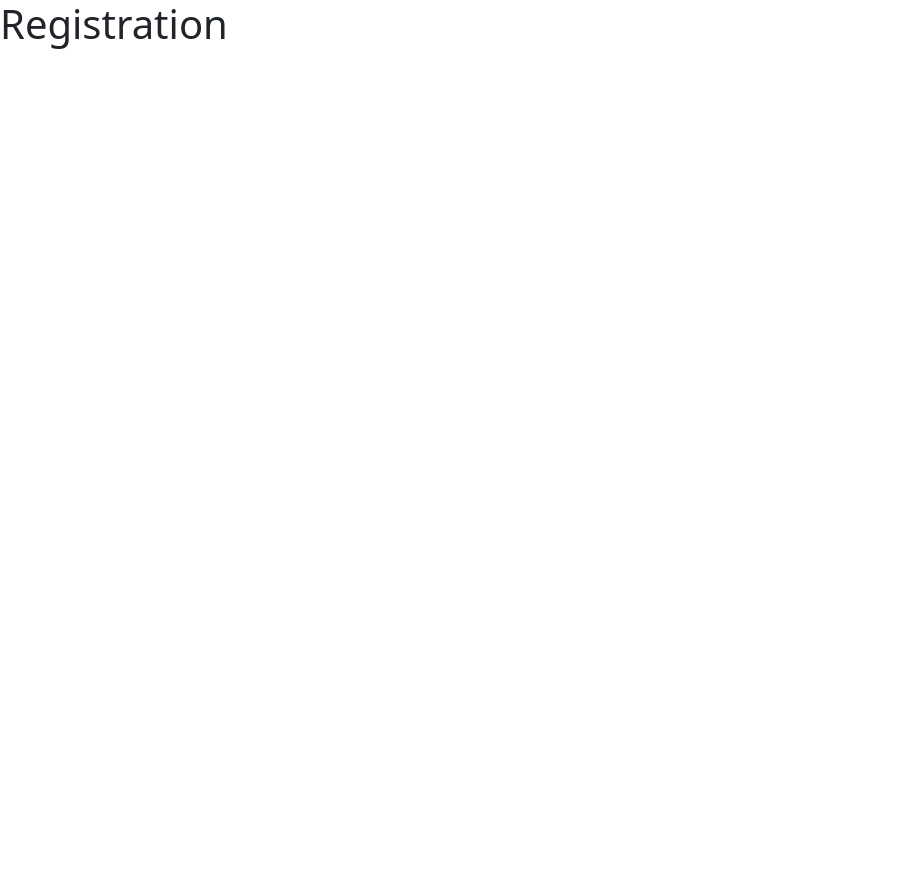
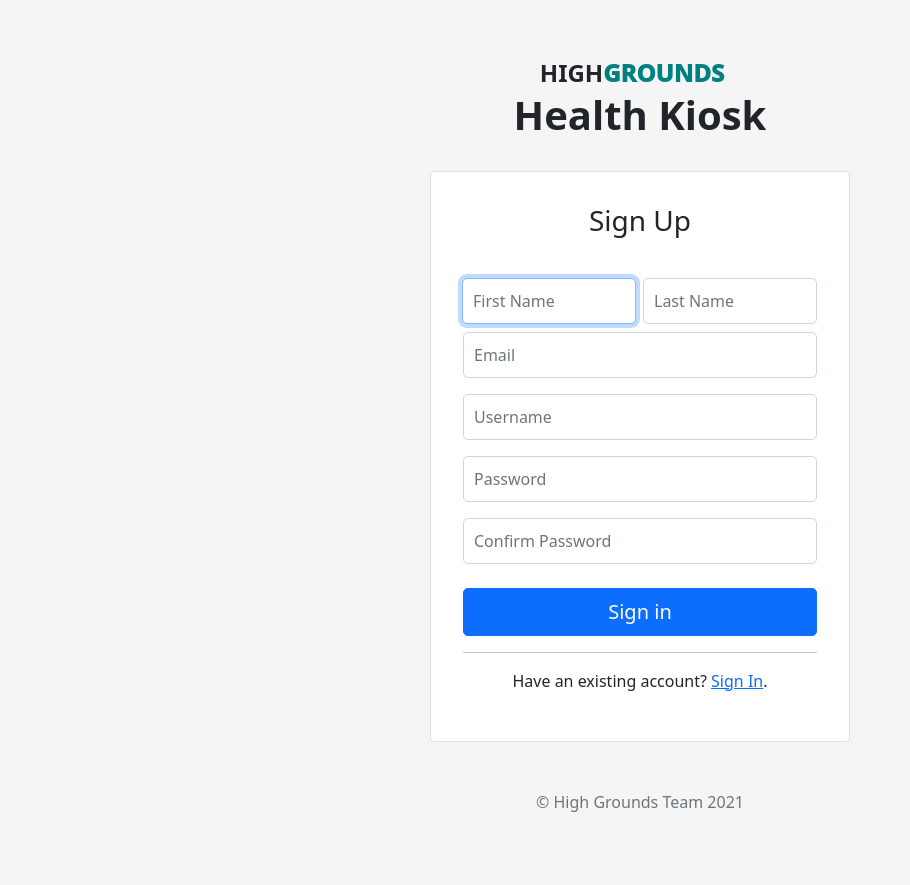
Before and after one commit to paucabral/devops-midterm-webapp, a Flask app: page /register in a window 1280 px wide. Before the commit the part shown is almost empty. Shown: the whole page, without its empty margins (0-910 px from the left). Before the commit the page ends 49 px from the top, so only its background shows below. Run offline with Flask 2, Linux system fonts and the light colour scheme; some libraries are stand-ins or nearby versions.

Commit message:
Added registration page.

```diff
--- a/static/css/style.css
+++ b/static/css/style.css
@@ -270,6 +270,15 @@ ol {
   padding: 15px;
   margin: 0 auto;
 }
+
+.form-signin input {
+  border-radius: 5px;
+}
+
+.form-signin .input-group input {
+  border-radius: 5px;
+}
+
 .form-signin .checkbox {
   font-weight: 400;
 }
@@ -282,16 +291,6 @@ ol {
 }
 .form-signin .form-control:focus {
   z-index: 2;
-}
-.form-signin input[type="email"] {
-  margin-bottom: -1px;
-  border-bottom-right-radius: 0;
-  border-bottom-left-radius: 0;
-}
-.form-signin input[type="password"] {
-  margin-bottom: 10px;
-  border-top-left-radius: 0;
-  border-top-right-radius: 0;
 }
 
 @media screen and (max-width: 450px) {
--- a/templates/registration.html
+++ b/templates/registration.html
@@ -4,7 +4,7 @@
 <head>
   <meta charset='utf-8' />
   <meta name='viewport' content='width=device-width, initial-scale=1' />
-  <title>High Grounds Health Kiosk</title>
+  <title>Sign Up</title>
   <!-- Font Awesome -->
   <link rel="stylesheet" href="https://pro.fontawesome.com/releases/v5.10.0/css/all.css"
     integrity="sha384-AYmEC3Yw5cVb3ZcuHtOA93w35dYTsvhLPVnYs9eStHfGJvOvKxVfELGroGkvsg+p" crossorigin="anonymous" />
@@ -30,7 +30,56 @@
 </head>
 
 <body>
-  <h1>Registration</h1>
+  <div class="sign-in-body container-fluid">
+    <form class="form-signin" method="POST">
+      <span style="font-size: x-large; font-weight: bold;" class="navbar-brand" href="#">HIGH<span class="brand"
+          style="color: teal;">GROUNDS</span></span>
+      <h1 style="font-weight: bold;">Health Kiosk</h1>
+      <br>
+      <div class="card card-signin">
+        <h1 class="h3 mb-3 font-weight-normal">Sign Up</h1>
+        <br>
+
+        {% if message %}
+        <div class="login-message-danger mb-3 p-2 card border-danger">
+          {{ message }}
+        </div>
+        {% endif %}
+
+        <div class="input-group">
+          <label for="inputFirstName" class="sr-only">First Name</label>
+          <input name="first_name" type="text" id="inputFirstName" class="form-control form-control" placeholder="First Name" required
+            autofocus style="border-radius: 5px; margin-right: 0.5em;">
+          <label for="inputLastName" class="sr-only">Last Name</label>
+          <input name="last_name" type="text" id="inputLastName" class="form-control form-control " placeholder="Last Name" required
+              autofocus style="border-radius: 5px;">
+        </div>
+        <label for="inputEmaik" class="sr-only">Email</label>
+        <input name="email" type="text" id="inputEmail" class="form-control form-control mt-2 mb-2"
+          placeholder="Email" required autofocus>
+
+        <label for="inputUsername" class="sr-only">Username</label>
+        <input name="username" type="text" id="inputUsername" class="form-control form-control mt-2 mb-2" placeholder="Username" required
+          autofocus>
+
+        <label for="inputPassword" class="sr-only">Password</label>
+        <input name="password" type="password" id="inputPassword" class="form-control form-control mt-2 mb-2" placeholder="Password" required>
+
+        <label for="inputPassword2" class="sr-only">Password</label>
+        <input name="password2" type="password2" id="inputPassword2" class="form-control form-control mt-2 mb-2"
+          placeholder="Confirm Password" required>
+
+        <div class="checkbox mb-3">
+        </div>
+        <button class="btn btn-lg btn-primary btn-block" type="submit">Sign in</button>
+
+        <hr>
+
+        <p>Have an existing account? <a href="/login">Sign In</a>.</p>
+      </div>
+      <p class="mt-5 mb-3 text-muted">&copy; High Grounds Team 2021</p>
+    </form>
+  </div>
 </body>
 
 </html>
```
Also changed, not shown: templates/login.html (+4 -4 lines).
